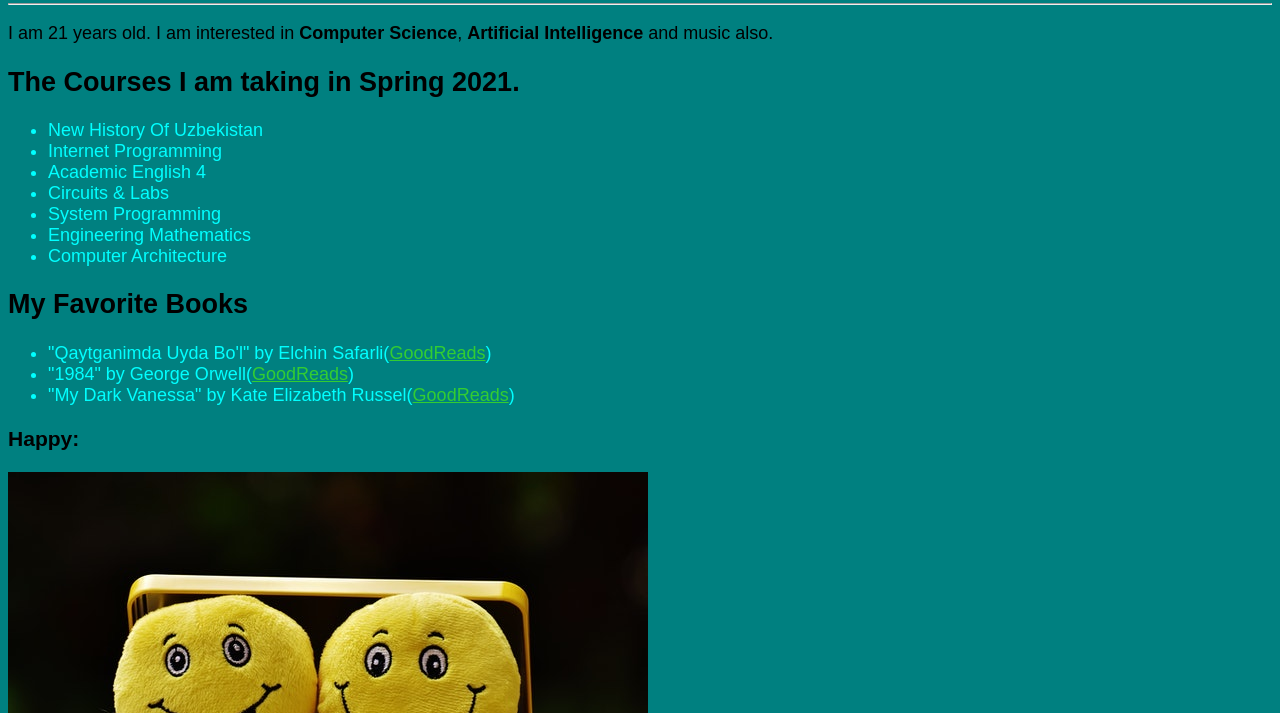
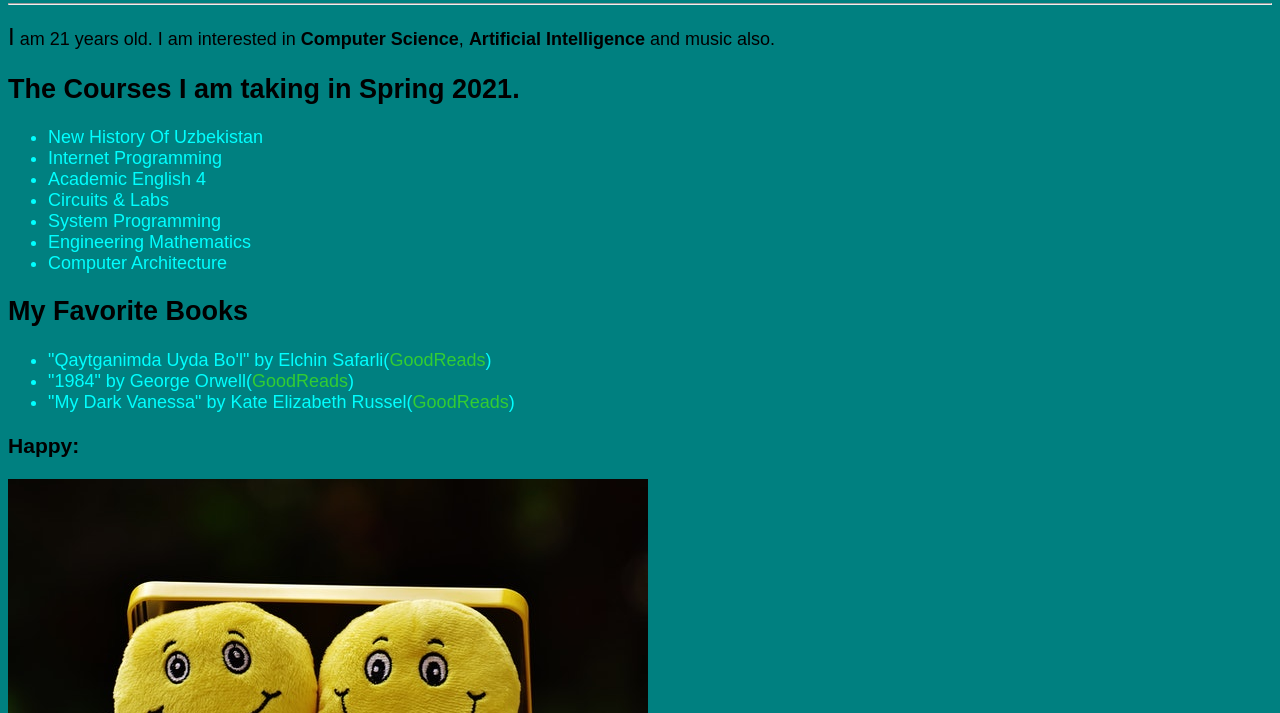
Before and after one commit to Tursunali-Kholdorov/Tursunali-Kholdorov.github.io, a plain HTML site: page index.html in a window 1280 px wide. Shown: the part 87-800 px from the top of the page. Drawn offline with Linux system fonts and the light colour scheme.

Commit message:
Updating Style

```diff
--- a/aboutme-style.css
+++ b/aboutme-style.css
@@ -4,6 +4,11 @@ h1{
 
 a{
     color:limegreen;
+    text-decoration: none; /* This removes line under the links */
+}
+
+p::first-letter{
+    font-size: x-large;
 }
 
 li{
```
